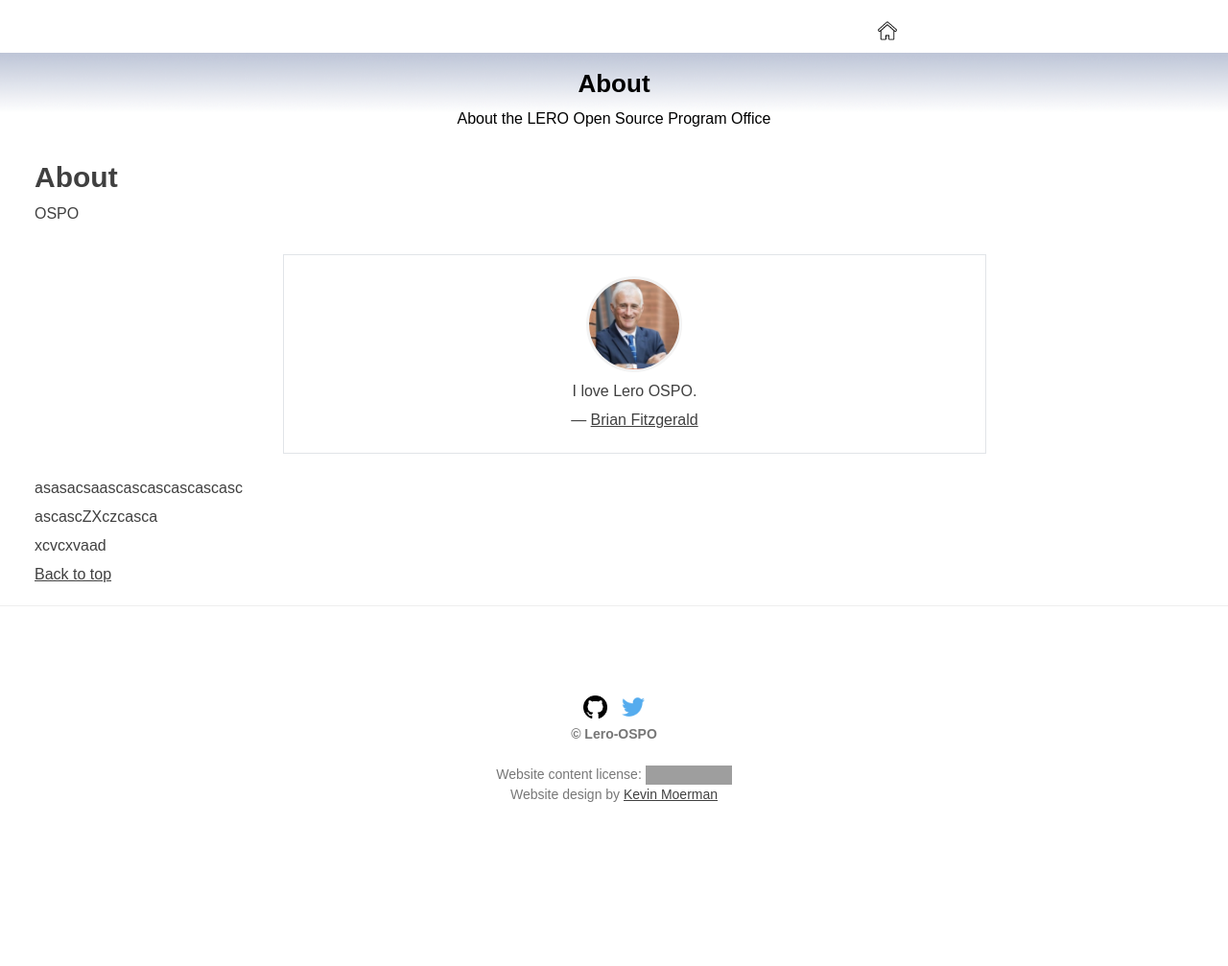
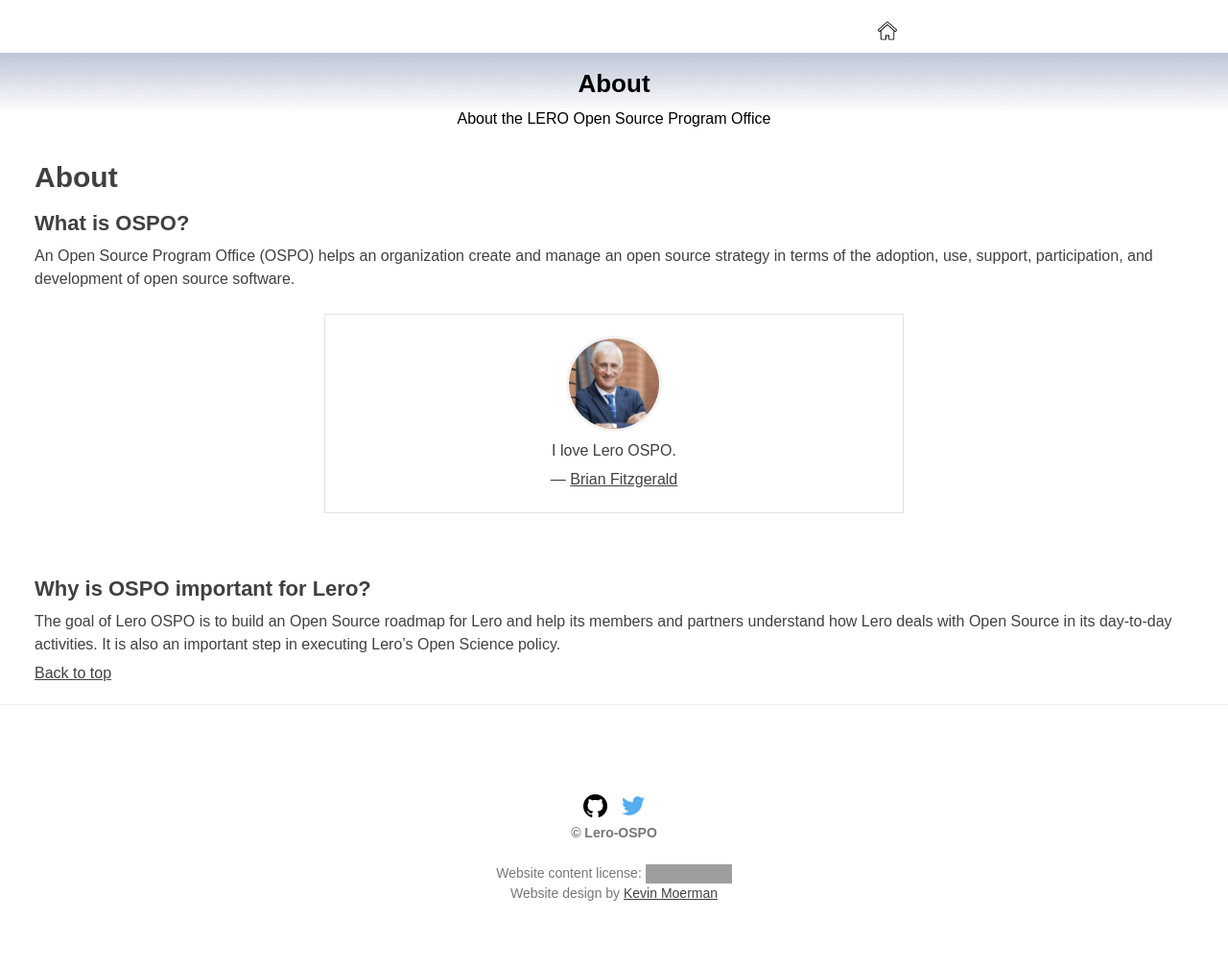
Before and after one commit to SFI-Lero/OSPO, a Jekyll site: the page built from About.md, in a window 1280 px wide. Shown: the whole page at 96% size. Built offline with Jekyll 4.4.1, drawn with Linux system fonts in a browser that asks for light colours; nearby versions of some CDN libraries; before the commit the page ends 904 px from its top, so only the background shows below that; grey boxes are pictures that could not be loaded.

Commit message:
added content in About page

```diff
--- a/About.md
+++ b/About.md
@@ -39,6 +39,7 @@
     margin-bottom: 24px;
     text-align: center;
     font-weight: 300;
+    width: 50%;
 }
 .pquote img.pquote-avatar {
     border-radius: 50px;
@@ -81,29 +82,26 @@
 
 # About <a name="Top"></a>
 
-OSPO
+## What is OSPO?
+
+An Open Source Program Office (OSPO) helps an organization create and manage an open source strategy in terms of the adoption, use, support, participation, and development of open source software.
 
 <html>
-<div class="px-3 pt-4 pt-lg-6 pb-6 col-md-10">
-  <!-- {% capture my_include %}{% include quote_01.md %}{% endcapture %} -->
-  <!-- {{ my_include | markdownify }} -->
-  <aside class="pquote">
+<div>
+  <div class="pquote">
   <p><img src="../img/people/brian.png" class="pquote-avatar">
   I love Lero OSPO.
   </p>
   <p class="pquote-credit">
 — <a href="https://lero.ie/people/brian-fitzgerald">Brian Fitzgerald</a>
   </p>
-</aside>
+</div>
 </div>
 <br>
 </html>
-\
-\
-asasacsaascascascascascasc
 
-ascascZXczcasca
+## Why is OSPO important for Lero?
 
-xcvcxvaad
+The goal of Lero OSPO is to build an Open Source roadmap for Lero and help its members and partners understand how Lero deals with Open Source in its day-to-day activities. It is also an important step in executing Lero's Open Science policy.
 
 [Back to top](#Top)
```
Also changed, not shown: _includes/quote_01.md (deleted, +0 -5 lines).
